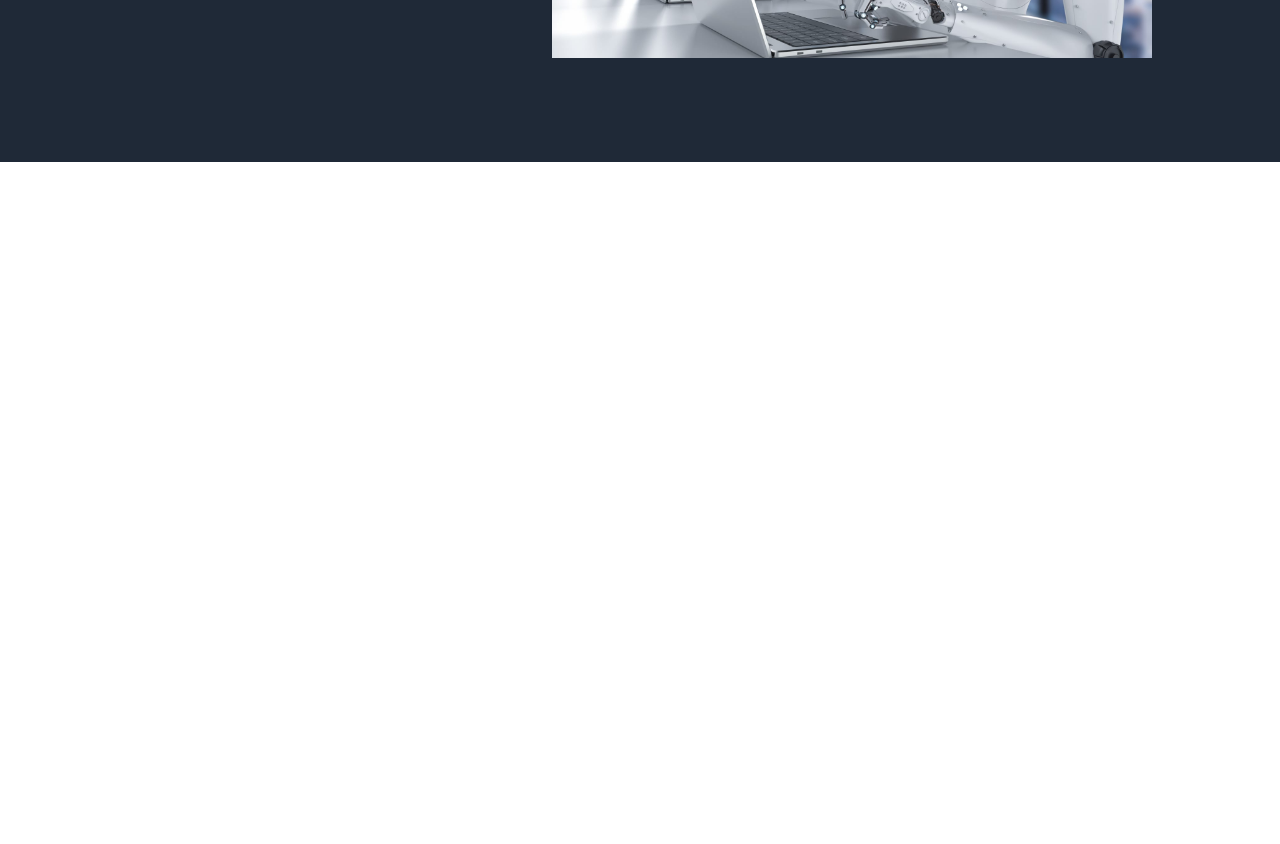
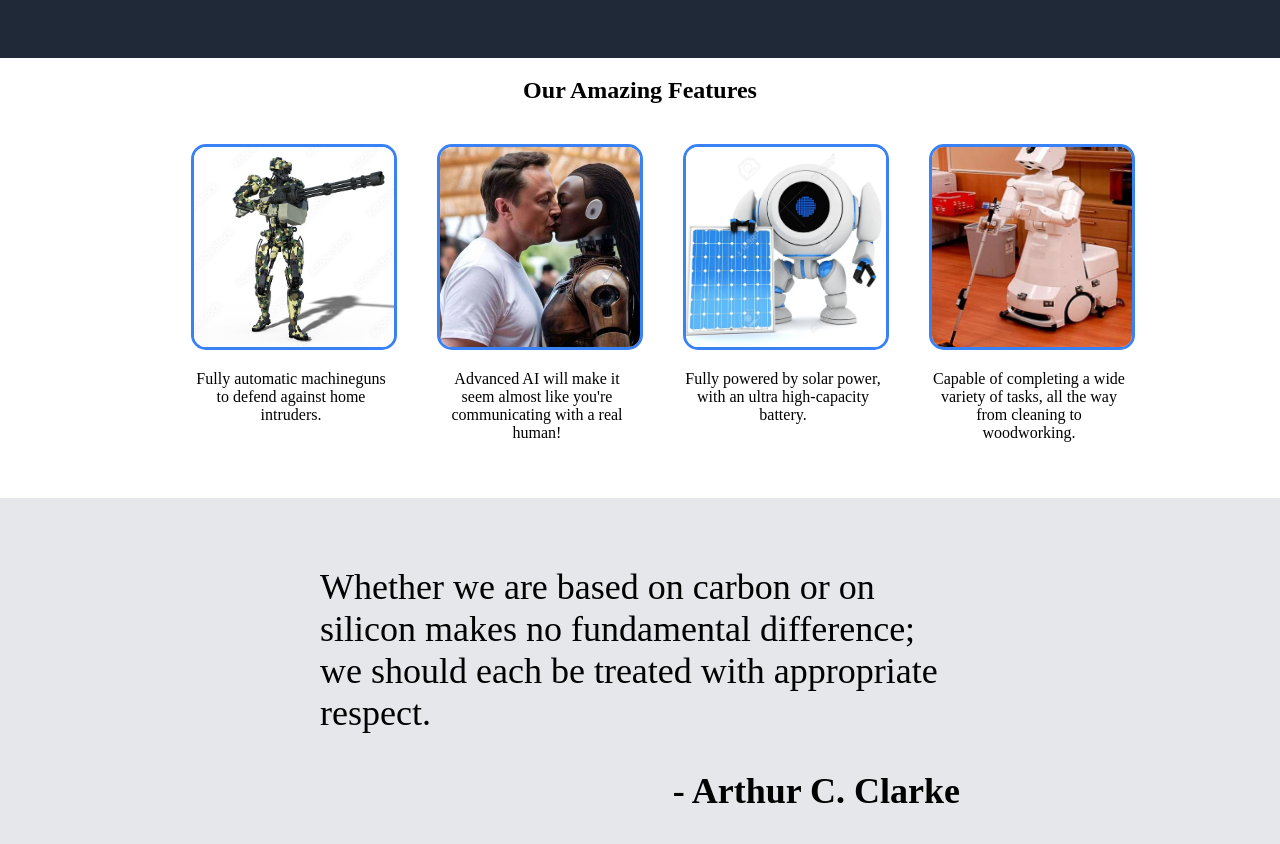
Before and after one commit to ElusiveToaster/landing-page, a plain HTML site: page index.html in a window 1280 px wide. Shown: the part 493-1337 px from the top of the page. Before the commit the page ends 800 px from the top, so only its background shows below. Drawn offline with Linux system fonts and the light colour scheme.

Commit message:
added features and quote

```diff
--- a/index.html
+++ b/index.html
@@ -24,6 +24,37 @@
             </div>
             <img src="./content/robots.jpeg" width="600px">
         </div>
+        <div class="features">
+            <h2>Our Amazing Features</h2>
+            <ul>
+                <li>
+                    <img src="./content/machine-gun.jpg" width="200px" height="200px">
+                    <p>Fully automatic machineguns to defend against home intruders.</p>
+                </li>
+
+                <li>
+                    <img src="./content/AI-kissing.jpg" width="200px" height="200px">
+                    <p>Advanced AI will make it seem almost like you're communicating with a real human!</p>
+                </li>
+
+                <li>
+                    <img src="./content/solar-panel.webp" width="200px" height="200px">
+                    <p>Fully powered by solar power, with an ultra high-capacity battery.</p>
+                </li>
+
+                <li>
+                    <img src="./content/robot-maid.jpeg" width="200px" height="200px">
+                    <p>Capable of completing a wide variety of tasks, all the way from cleaning to woodworking.</p>
+                </li>
+            </ul>
+
+        </div>
+        <div class="quote">
+            <div>
+                <p>Whether we are based on carbon or on silicon makes no fundamental difference; we should each be treated with appropriate respect.</p>
+                <h>- Arthur C. Clarke</h>
+            </div>
+        </div>
     </body>
     <footer>
 
--- a/styles.css
+++ b/styles.css
@@ -33,7 +33,7 @@ body {
 .hero-main {
     display: flex;
     justify-content: space-between;
-    padding: 13vh 10vw;
+    padding: 3vh 10vw 10vh;
 }
 
 .hero-main h2 {
@@ -61,3 +61,45 @@ body {
 .hero-text a:hover {
     background-color: #2864c4;
 }
+
+.features h2 {
+    text-align: center;
+}
+
+.features ul {
+    display: flex;
+    justify-content: space-around;
+    list-style-type: none;
+    margin: 5vh 10vw;
+
+}
+
+.features li {
+    width: 200px;
+    text-align: center;
+}
+
+.features img {
+    border-radius: 15px;
+    border-style: solid;
+    border-color: #3882F6;
+}
+
+.quote {
+    display: flex;
+    justify-content: center;
+    background-color: #E5E7EB;
+    font-size: 36px;
+    padding: 4vh;
+}
+
+.quote div {
+    display: flex;
+    flex-direction: column;
+    width: 50vw;
+}
+
+.quote h {
+    text-align: end;
+    font-weight: bold;
+}
```
Also changed, not shown: content/AI-kissing.jpg (added), content/machine-gun.jpg (added), content/robot-maid.jpeg (added), content/solar-panel.webp (added).
